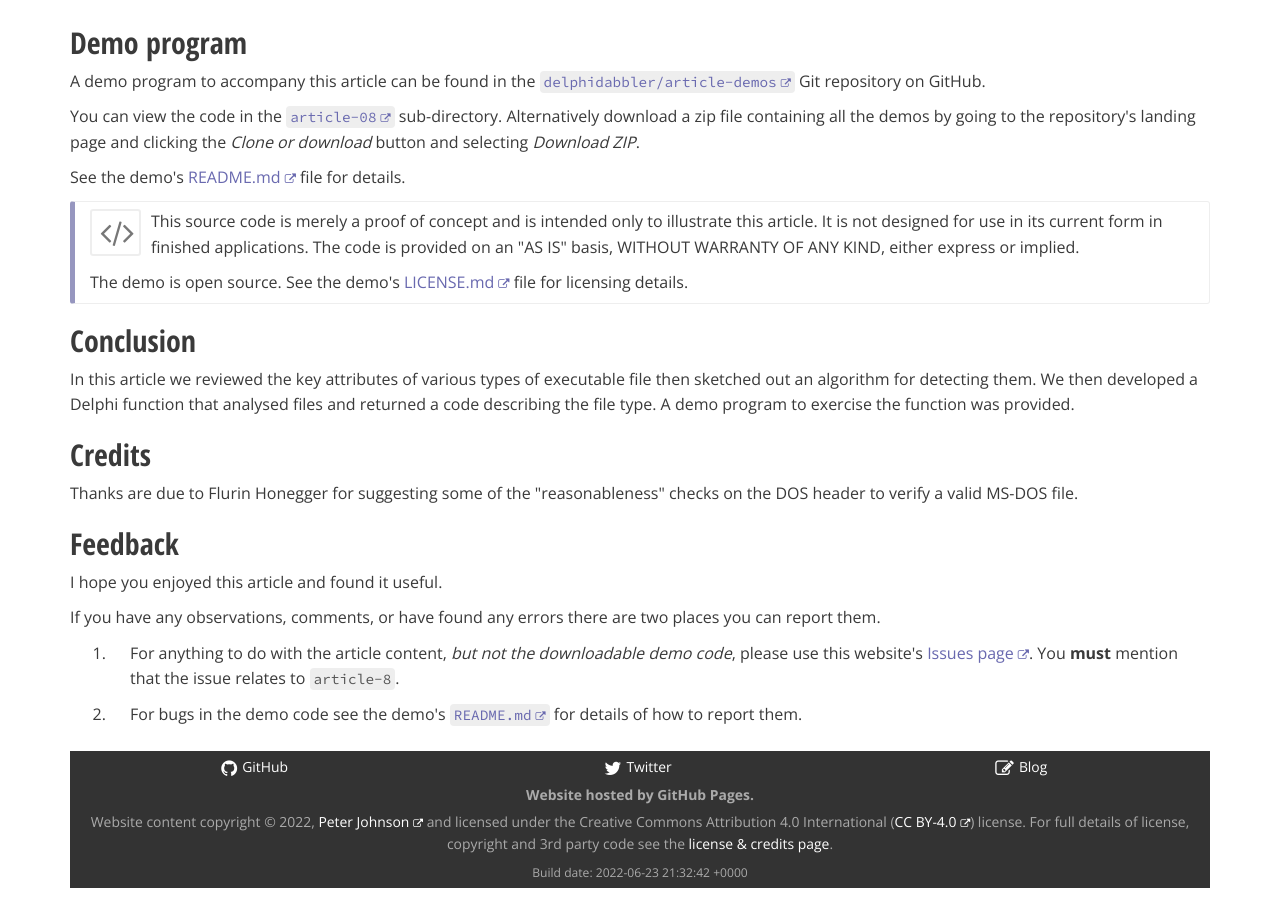
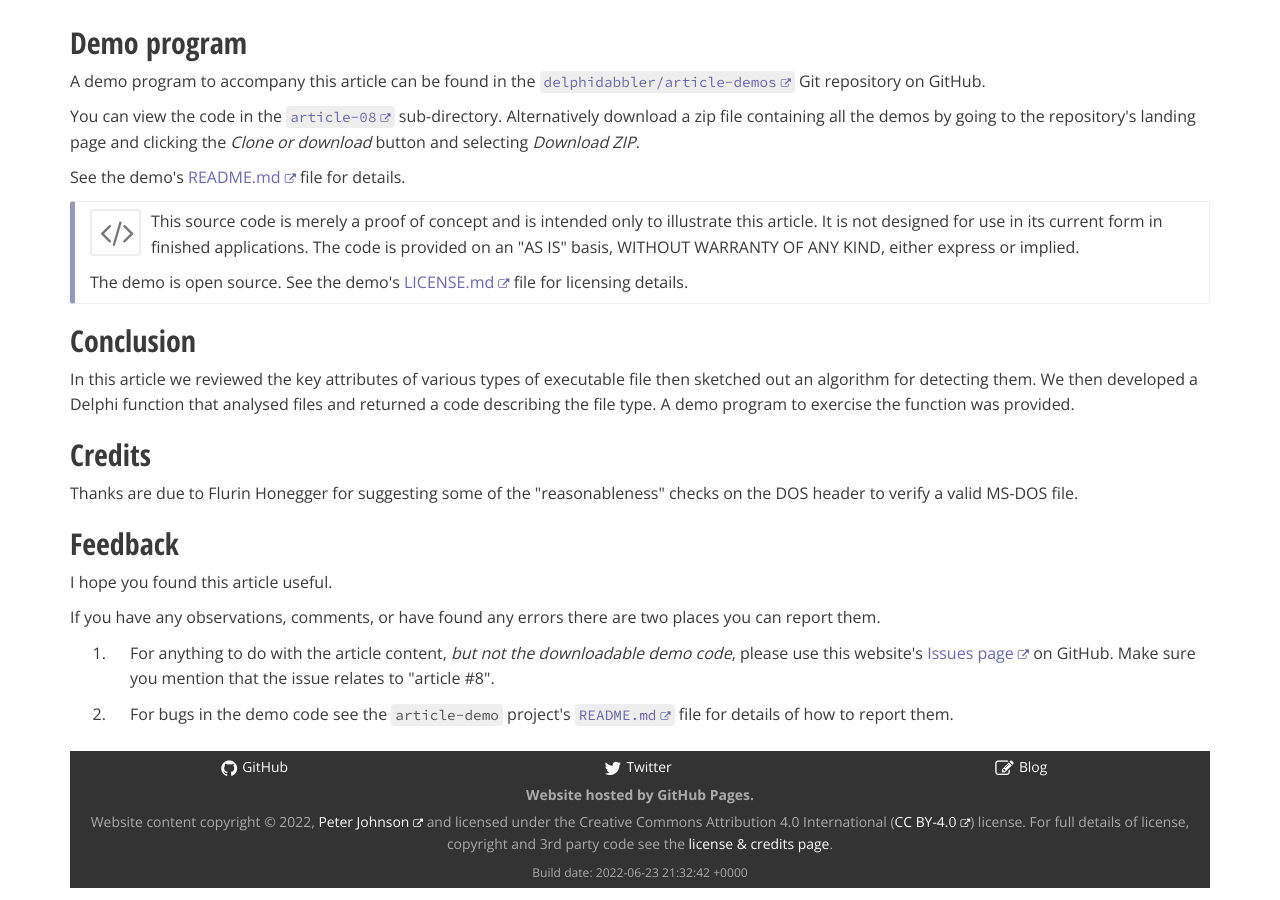
Before and after one commit to delphidabbler/delphidabbler.github.io, a Jekyll site: the page built from _articles/article-8.html, in a window 1280 px wide and 900 px high, scrolled down 8518 px. Built offline with Jekyll 4.4.1, drawn with Linux system fonts in a browser that asks for light colours; nearby versions of some CDN libraries; comment, search, counter and statistics services are not loaded.

Commit message:
Update article-8.html

```diff
--- a/_articles/article-8.html
+++ b/_articles/article-8.html
@@ -912,29 +912,18 @@
 
 <section id="feedback">
 
-    <h2>
-        Feedback
-    </h2>
+  <h2>Feedback</h2>
 
-    <p>
-        I hope you enjoyed this article and found it useful.
-    </p>
+  <p>I hope you found this article useful.</p>
 
-    <p>
-        If you have any observations, comments, or have found any errors there are two places you can report them.
-    </p>
+  <p>If you have any observations, comments, or have found any errors there are two places you can report them.</p>
 
-    <ol class="wide">
-        <li>
-            For anything to do with the article content, <em>but not the downloadable demo code</em>, please use this
-            website's <a href="https://github.com/delphidabbler/delphidabbler.github.io/issues">Issues page</a>. You
-            <strong>must</strong> mention that the issue relates to <code>article-8</code>.
-        </li>
-        <li>
-            For bugs in the demo code see the demo's
-            <code><a href="https://github.com/delphidabbler/article-demos/blob/master/README.md#bug-reports">README.md</a></code>
-            for details of how to report them.
-        </li>
-    </ol>
+  <ol class="wide">
+
+    <li>For anything to do with the article content, <em>but not the downloadable demo code</em>, please use this website's <a href="https://github.com/delphidabbler/delphidabbler.github.io/issues">Issues page</a> on GitHub. Make sure you mention that the issue relates to &quot;article #8&quot;.</li>
+
+    <li>For bugs in the demo code see the <code>article-demo</code> project's <code><a href="https://github.com/delphidabbler/article-demos/blob/master/README.md#bug-reports">README.md</a></code> file for details of how to report them.</li>
+
+  </ol>
 
 </section>
```
